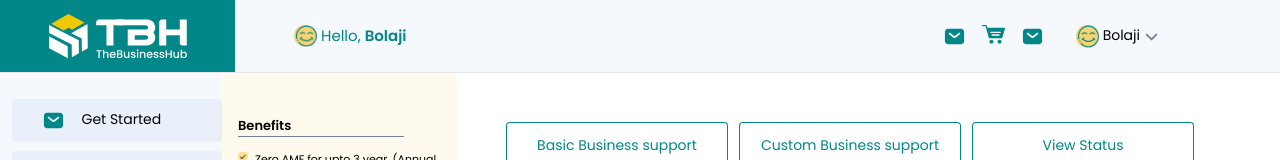
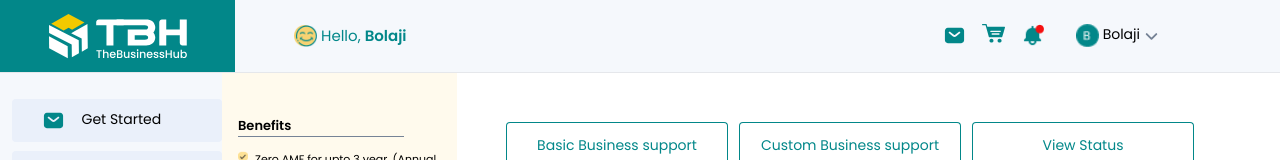
Before and after one commit to Emmanuel-Ingwe/businesshub-bank, a Next.js app: page / in a window 1280 px wide. Shown: the top 160 px of the page. Built offline with nearby package versions, Linux system fonts and the light colour scheme; a web font is replaced by a local one.

Commit message:
changed: icons in nav

```diff
--- a/components/Layouts/Navigation/index.tsx
+++ b/components/Layouts/Navigation/index.tsx
@@ -18,7 +18,7 @@ const Navigation = () => {
 			link: "/",
 		  },
 		  {
-			iconsrc: "/images/mail.svg",
+			iconsrc: "/images/notification.png",
 			link: "/",
 		  },
 	  ];
@@ -65,7 +65,7 @@ const Navigation = () => {
 									alt=""
 									height={22}
 									width={23}
-									src="/images/smiley.png"
+									src="/images/bola.png"
 								/>
 								<h1 className="pl-1">Bolaji</h1>
 								<Image
```
